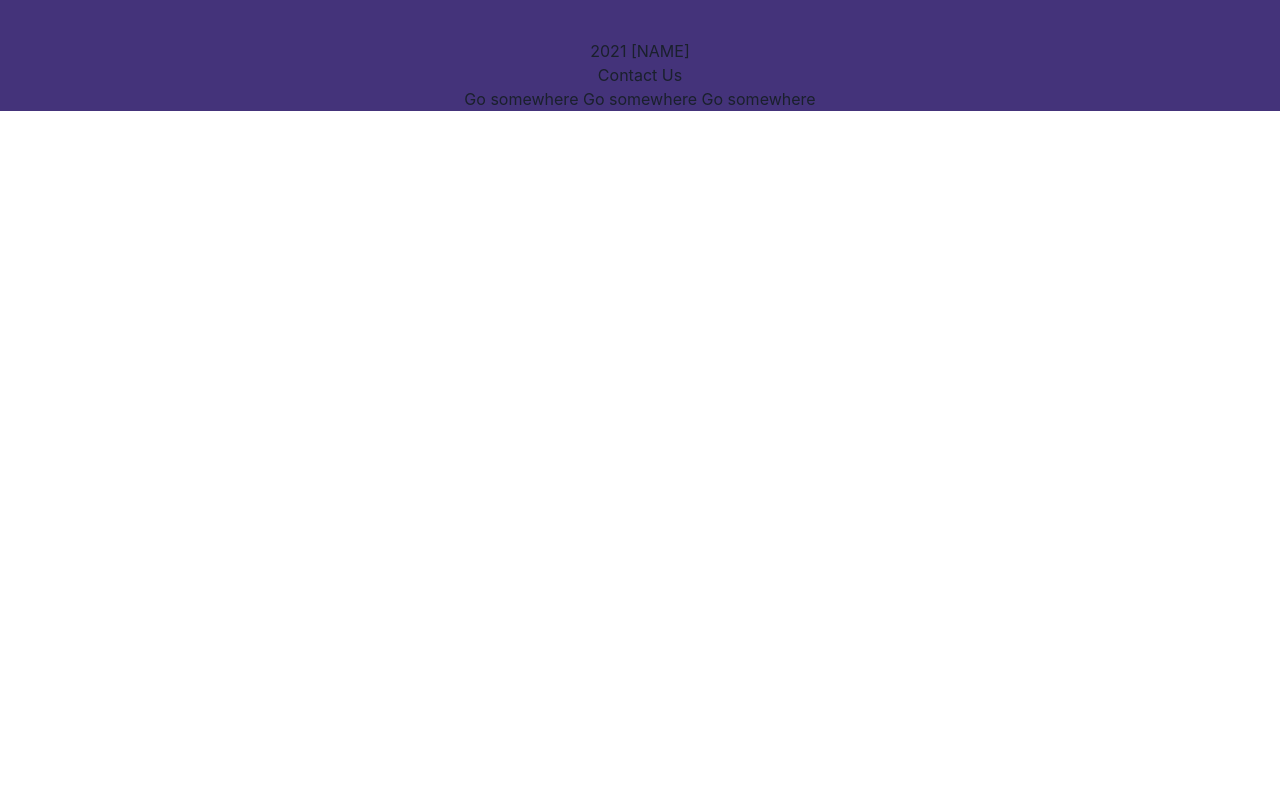
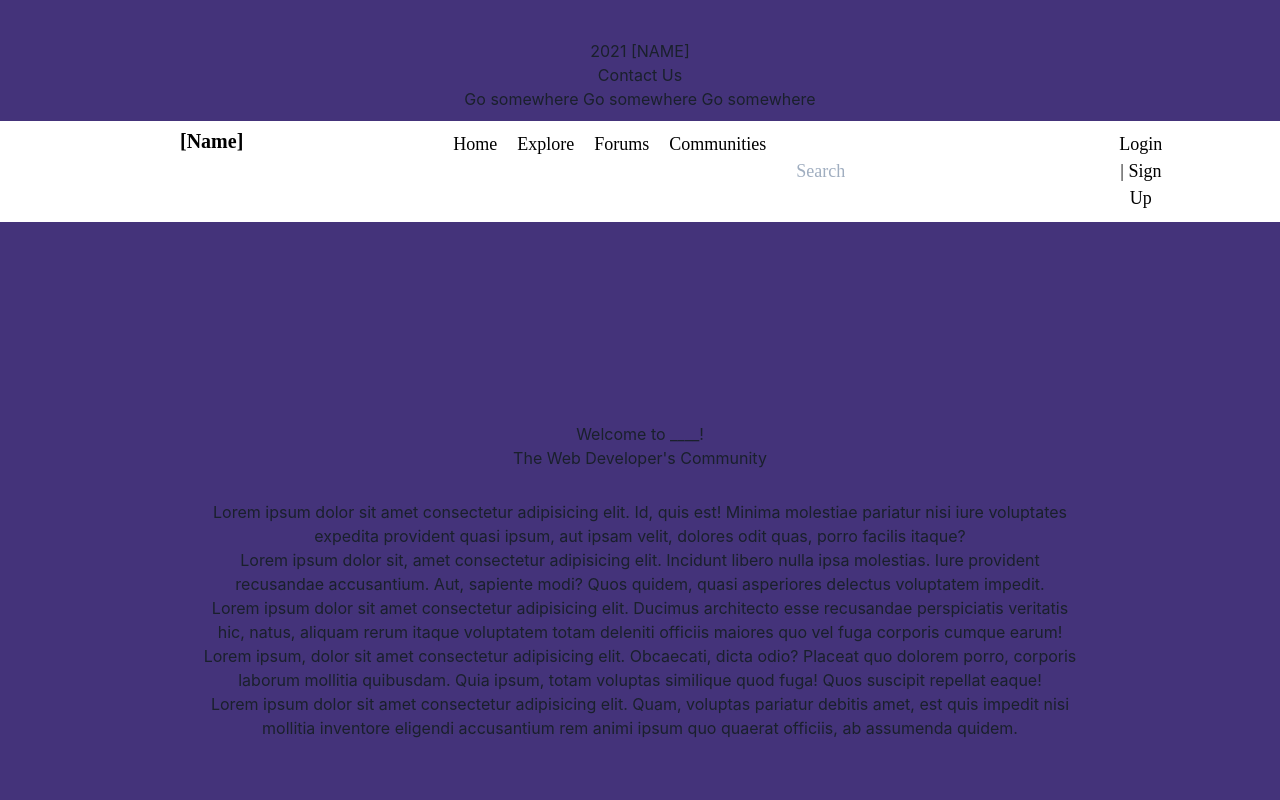
Before and after one commit to naldridge/Capstone-Project, a React (Create React App) app: page / in a window 1280 px wide. Shown: the part 1120-1920 px from the top of the page. Before the commit the page ends 1241 px from the top, so only its background shows below. Built offline with nearby package versions, Linux system fonts and the light colour scheme.

Commit message:
added splashpage hook

```diff
--- a/src/App.js
+++ b/src/App.js
@@ -3,11 +3,13 @@ import "./App.css";
 
 // import { Button, Card } from "react-bootstrap";
 import SplashPage from "./components/SplashPage";
+import Homepage from "./components/SplashPage";
 
 function App() {
   return (
     <div className="App">
       <SplashPage />
+      <Homepage />
     </div>
   );
 }
```
